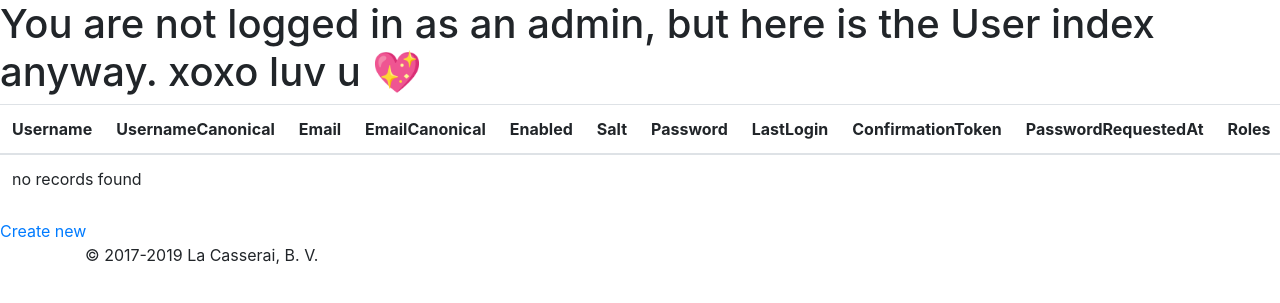
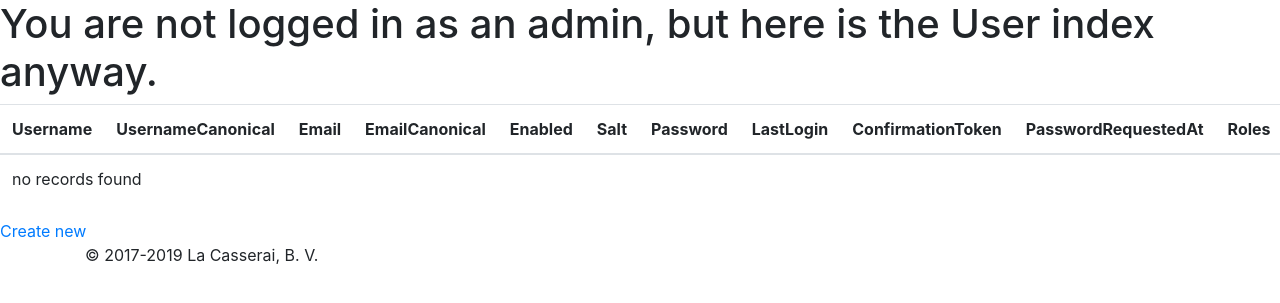
Before and after one commit to Zt-freak/casserai, a PHP site: template templates/user/index.html.twig in a window 1280 px wide; the page is wider, and only the part inside the window is pictured. Shown: the part 40-343 px from the top of that part. Run offline with PHP 8.4, Linux system fonts and the light colour scheme; the template is opened without the code that fills it, so the values that code supplies are empty; some libraries are stand-ins or nearby versions.

Commit message:
minor edits

```diff
--- a/templates/reservation/index.html.twig
+++ b/templates/reservation/index.html.twig
@@ -50,7 +50,7 @@
                     <th>Room</th>
                     <th>Length</th>
                     <th>Price</th>
-                    <th>actions</th>
+                    <th>Actions</th>
                 </tr>
             </thead>
             <tbody>
--- a/templates/user/index.html.twig
+++ b/templates/user/index.html.twig
@@ -6,7 +6,7 @@
 {% if is_granted("ROLE_ADMIN") %}
     <h1>User index</h1>
 {% else %}
-    <h1>You are not logged in as an admin, but here is the User index anyway. xoxo luv u 💖</h1>
+    <h1>You are not logged in as an admin, but here is the User index anyway.</h1>
 {% endif %}
 
 
```
